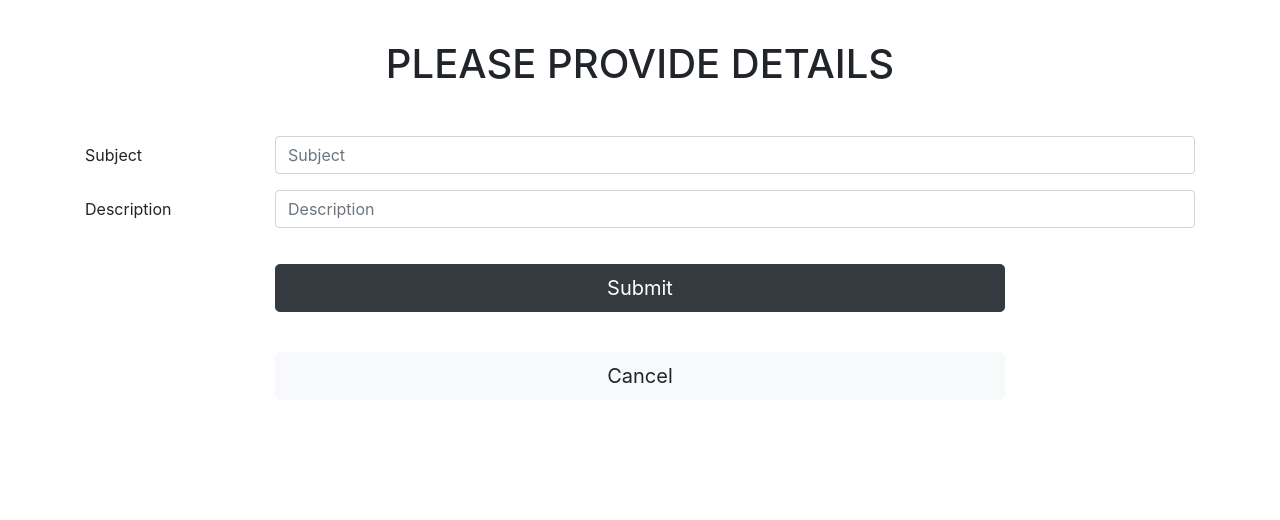
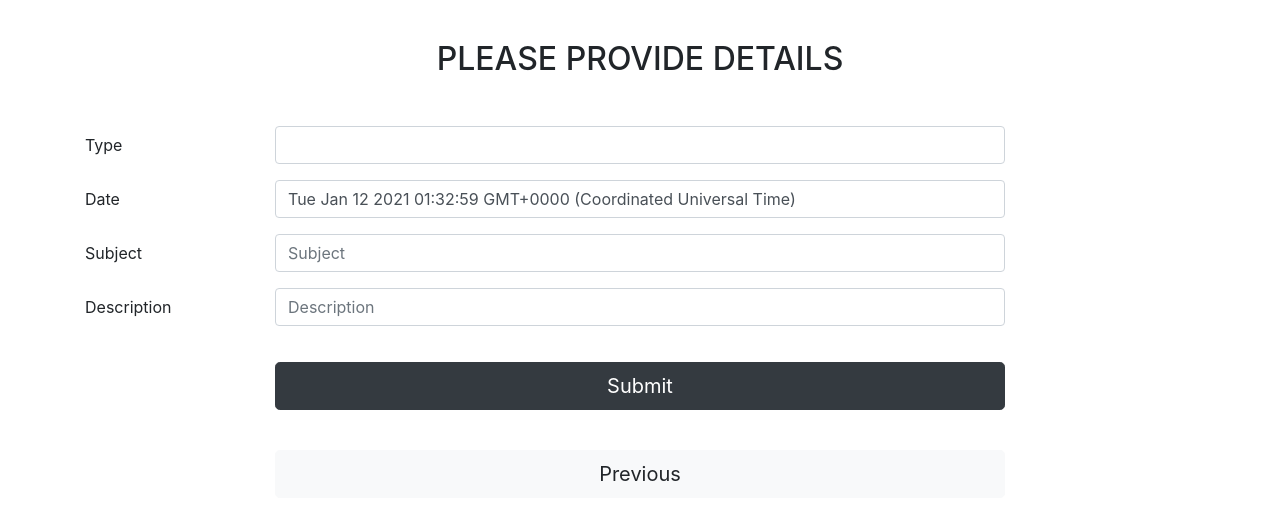
Before and after one commit to raquelm9/Homy, a React (Create React App) app in the folder client/: page /resident-service-request in a window 1280 px wide. Shown: the top 520 px of the page. Built offline with nearby package versions, Linux system fonts and the light colour scheme.

Commit message:
request sent with date and type

```diff
--- a/client/src/components/ResidentRequestForm/ResidentRequestForm.jsx
+++ b/client/src/components/ResidentRequestForm/ResidentRequestForm.jsx
@@ -2,18 +2,24 @@ import React from "react";
 import { Formik, Form, Field, ErrorMessage } from "formik";
 import { residentRequestValidationSchema } from "./validations/resident_request_validations";
 import HttpService from "../../services/http-service";
-import { useHistory } from "react-router-dom";
+import { useHistory, useLocation } from "react-router-dom";
 
 import "./ResidentRequestForm.css";
 
 function ResidentRequestForm() {
   const history = useHistory();
+  const location = useLocation();
+
+  const queryString = location.search;
+  const urlParams = new URLSearchParams(queryString);
+  const typeRequest = urlParams.get("type");
 
   const goBackToRequest = () => {
     history.push("/resident-request");
   };
 
   const submitServiceRequest = (data) => {
+    console.log(data);
     const newHttpRequest = new HttpService();
     return newHttpRequest.addServiceRequest(data);
   };
@@ -21,7 +27,12 @@ function ResidentRequestForm() {
   return (
     <div>
       <Formik
-        initialValues={{ subject: "", description: "" }}
+        initialValues={{
+          date: new Date(),
+          type: typeRequest,
+          subject: "",
+          description: "",
+        }}
         validationSchema={residentRequestValidationSchema}
         onSubmit={(data, { setSubmitting, resetForm }) => {
           setSubmitting(true);
@@ -34,11 +45,46 @@ function ResidentRequestForm() {
       >
         {({ values, isSubmitting }) => (
           <Form>
+            {/* Type */}
+            <div className="form-group row">
+              <label htmlFor="type" className="col-sm-2 col-form-label">
+                Type
+              </label>
+              <div className="col-md-8 col-sm-10">
+                <Field
+                  name="type"
+                  type="text"
+                  className="form-control"
+                  id="inputType"
+                  value={typeRequest}
+                />
+                <ErrorMessage name="type" />
+              </div>
+            </div>
+
+            {/* Date */}
+            <div className="form-group row">
+              <label htmlFor="date" className="col-sm-2 col-form-label">
+                Date
+              </label>
+              <div className="col-md-8 col-sm-10">
+                <Field
+                  name="date"
+                  type="text"
+                  className="form-control"
+                  id="inputDate"
+                  value={new Date()}
+                />
+                <ErrorMessage name="date" />
+              </div>
+            </div>
+
+            {/* Subject */}
             <div className="form-group row">
               <label htmlFor="subject" className="col-sm-2 col-form-label">
                 Subject
               </label>
-              <div className="col-sm-10">
+              <div className="col-md-8 col-sm-10">
                 <Field
                   placeholder="Subject"
                   name="subject"
@@ -49,11 +95,13 @@ function ResidentRequestForm() {
                 <ErrorMessage name="subject" />
               </div>
             </div>
+
+            {/* Description */}
             <div className="form-group row">
               <label htmlFor="description" className="col-sm-2 col-form-label">
                 Description
               </label>
-              <div className="col-sm-10">
+              <div className="col-md-8 col-sm-10">
                 <Field
                   placeholder="Description"
                   name="description"
@@ -65,6 +113,7 @@ function ResidentRequestForm() {
               </div>
             </div>
 
+            {/* Submit */}
             <div className="form-group row">
               <div className="col-2"></div>
               <div className="col-8">
@@ -78,6 +127,7 @@ function ResidentRequestForm() {
               </div>
               <div className="col-2"></div>
 
+              {/* Previous */}
               <div className="col-2"></div>
               <div className="col-8">
                 <button
@@ -85,7 +135,7 @@ function ResidentRequestForm() {
                   type="button"
                   className="btn btn-light btn-lg btn-block button-center"
                 >
-                  Cancel
+                  Previous
                 </button>
               </div>
               <div className="col-2"></div>
--- a/client/src/components/ResidentRequestForm/validations/resident_request_validations.js
+++ b/client/src/components/ResidentRequestForm/validations/resident_request_validations.js
@@ -1,6 +1,10 @@
 import * as Yup from "yup";
 
 export const residentRequestValidationSchema = Yup.object().shape({
+  date: Yup.date().default(function () {
+    return new Date();
+  }),
   subject: Yup.string().required("Subject is required"),
   description: Yup.string().required("Description is required"),
+  type: Yup.string().required("Type is required"),
 });
--- a/client/src/components/ServiceType/ServiceType.jsx
+++ b/client/src/components/ServiceType/ServiceType.jsx
@@ -3,11 +3,14 @@ import { useHistory } from "react-router-dom";
 
 import "./ServiceType.css";
 
-function ServiceType(props) {
+function ServiceType({ type, icon }) {
   const history = useHistory();
 
   const handleClick = () => {
-    history.push("/resident-service-request");
+    history.push({
+      pathname: "/resident-service-request/",
+      search: "type=" + type,
+    });
   };
 
   return (
@@ -15,10 +18,10 @@ function ServiceType(props) {
       <a onClick={handleClick} className="list-group-item size-type">
         <div className="row">
           <div className="col-4">
-            <i className={`${props.icon} icon-adjust-size`}></i>
+            <i className={`${icon} icon-adjust-size`}></i>
           </div>
           <div className="col-8">
-            <p>{props.type}</p>
+            <p>{type}</p>
           </div>
         </div>
       </a>
--- a/client/src/components/TypesOfServices/TypesOfServices.jsx
+++ b/client/src/components/TypesOfServices/TypesOfServices.jsx
@@ -3,7 +3,7 @@ export const TypesOfServices = [
   { key: 2, icon: "fas fa-tint", type: "WATER" },
   { key: 3, icon: "far fa-angry", type: "COMPLAINTS" },
   { key: 4, icon: "fab fa-stumbleupon", type: "PLUMBING" },
-  { key: 5, icon: "fas fa-key", type: "DOORS & LOCKS" },
+  { key: 5, icon: "fas fa-key", type: "DOORS OR LOCKS" },
   { key: 6, icon: "fas fa-tools", type: "APPLIANCES" },
   { key: 7, icon: "fas fa-building", type: "COMMON AREA" },
   { key: 8, icon: "fas fa-question", type: "OTHER" },
--- a/client/src/pages/Residents/ResidentRequest/ResidentRequest.css
+++ b/client/src/pages/Residents/ResidentRequest/ResidentRequest.css
@@ -1,6 +1,7 @@
 .resident-request-title {
   text-align: center;
   padding: 40px;
+  font-size: 2rem;
 }
 
 .icon-size {
--- a/client/src/pages/Residents/ResidentServiceRequest/ResidentServiceRequest.css
+++ b/client/src/pages/Residents/ResidentServiceRequest/ResidentServiceRequest.css
@@ -1,4 +1,5 @@
 .resident-request-title {
   text-align: center;
   padding: 40px;
+  font-size: 2rem;
 }
```
Also changed, not shown: 2 other files (tests, documents, lock files or other folders).
